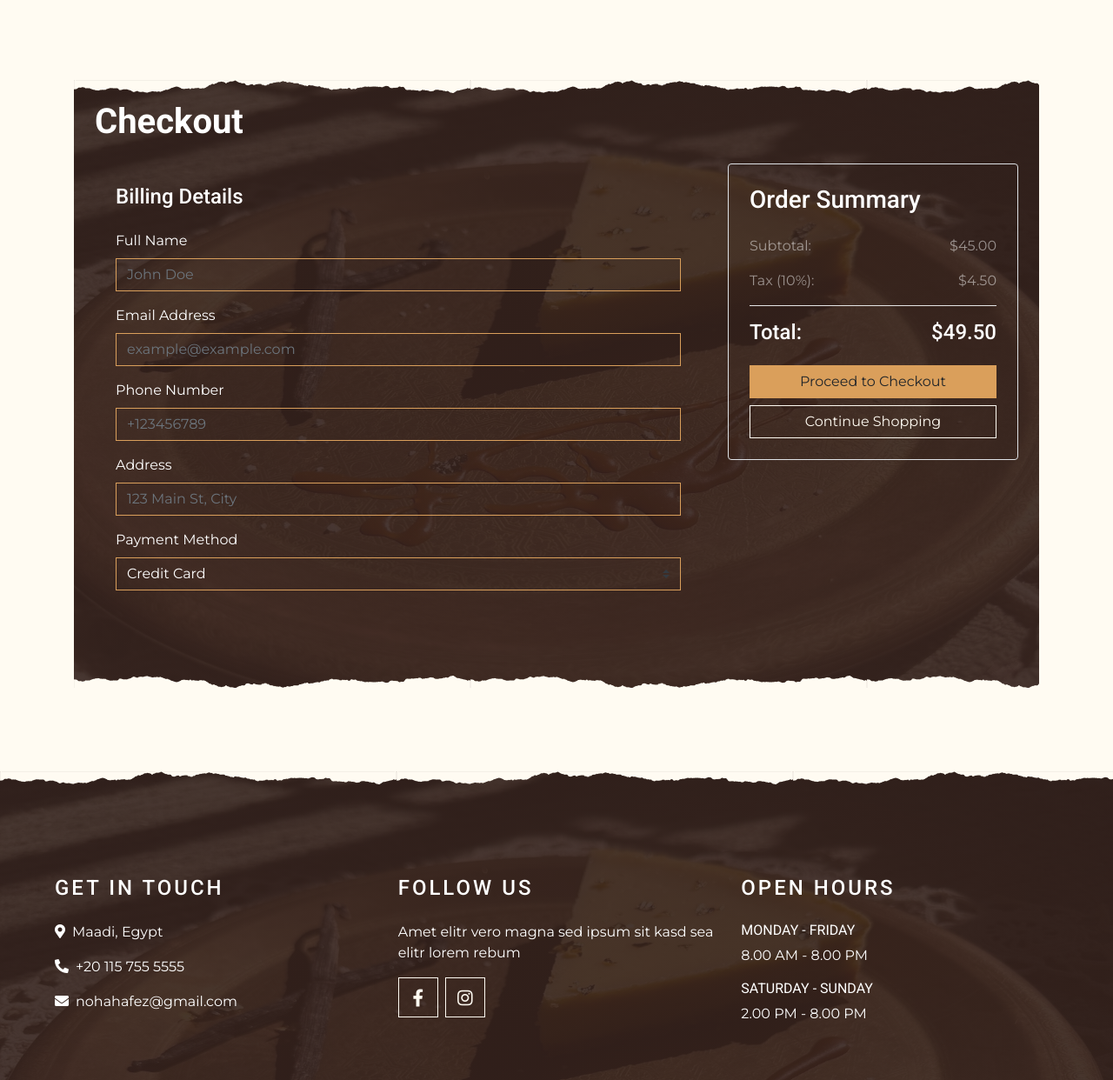
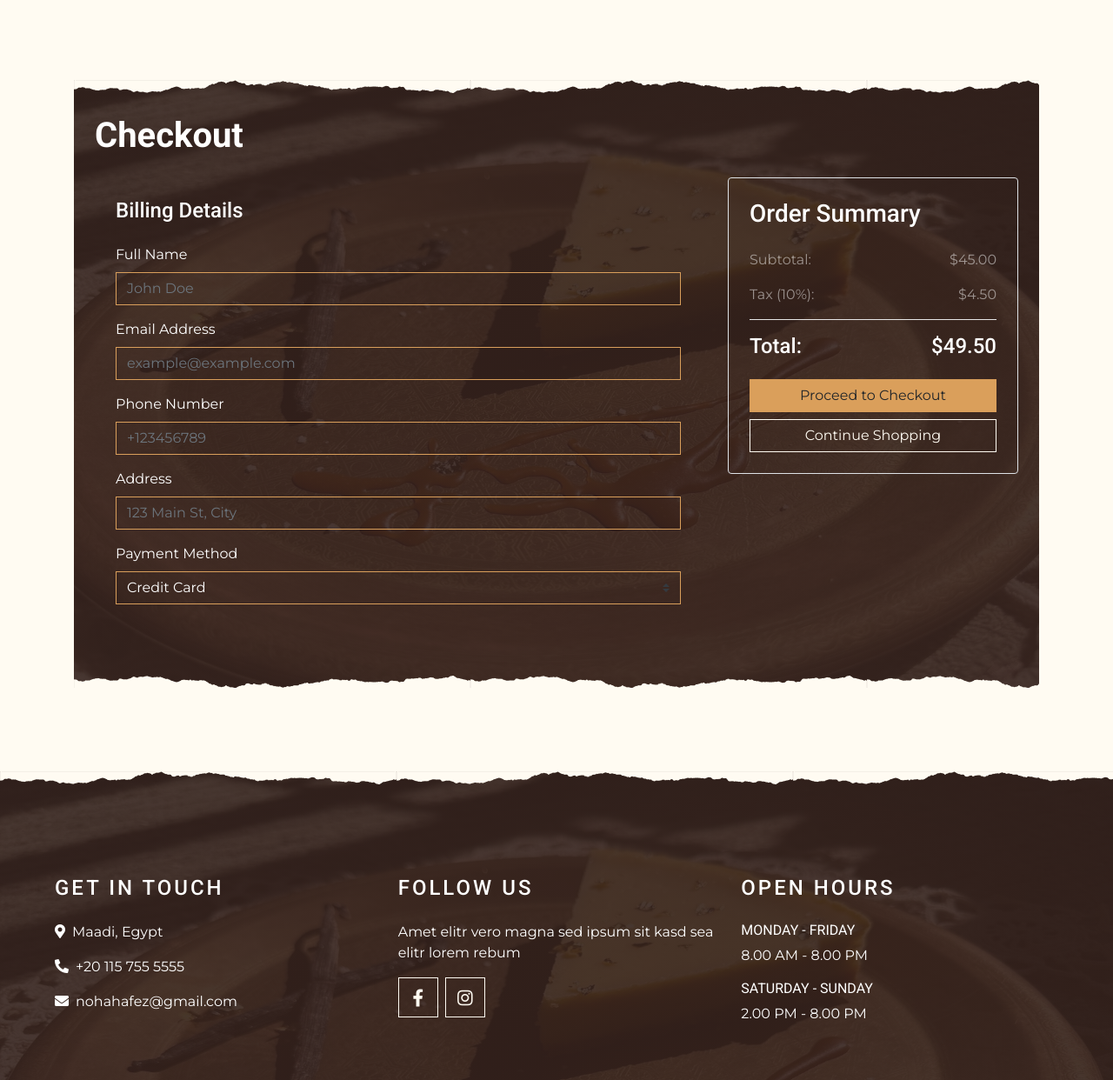
Before and after one commit to Khaled-Omar-Hassan/Cheese-Cake-Lab, a Django app: page /checkout/ in a window 1280 px wide. Shown: the part 134-1376 px from the top of the page at 87% size. Run offline with Django 5.2, Linux system fonts and the light colour scheme; some libraries are stand-ins or nearby versions.

Commit message:
fix margins for checkout

```diff
--- a/templates/cart.html
+++ b/templates/cart.html
@@ -5,9 +5,9 @@
     <div class="container-fluid my-5">
         <div class="container">
             <div class="cart-section position-relative overlay-top overlay-bottom p-4 cart">
-                <h1 class="text-white mb-4">Your Cart</h1>
+                <h1 class="text-white mt-3 mb-4">Your Cart</h1>
 
-                <div class="row pb-5">
+                <div class="row pb-2">
                     <!-- Cart Items -->
                     <div class="col-lg-8 mb-4">
                         <div class="cart-item position-relative d-flex flex-column flex-md-row justify-content-between align-items-center mb-4 p-3 border rounded">
--- a/templates/checkout.html
+++ b/templates/checkout.html
@@ -5,10 +5,10 @@
     <div class="container-fluid py-5">
         <div class="container">
             <div class="cart-section position-relative overlay-top overlay-bottom p-4 cart">
-                <h1 class="text-white mb-4">Checkout</h1>
-                <div class="row ">
+                <h1 class="text-white mt-3 mb-4">Checkout</h1>
+                <div class="row pb-2">
                     <!-- Billing Information -->
-                    <div class="col-lg-8 mb-5">
+                    <div class="col-lg-8 mb-4">
                         <div class="p-4 rounded-lg">
                             <h4 class="text-white mb-4">Billing Details</h4>
                             <form id="checkout-form">
```
